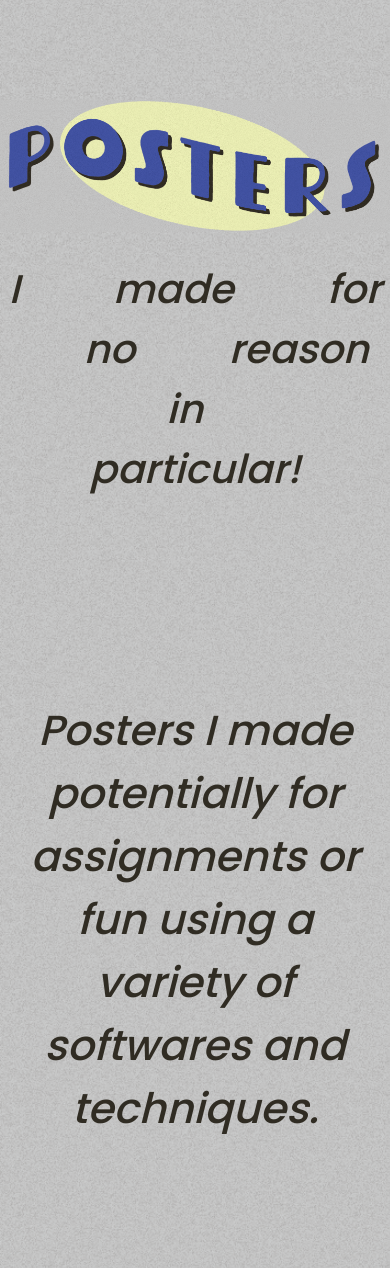
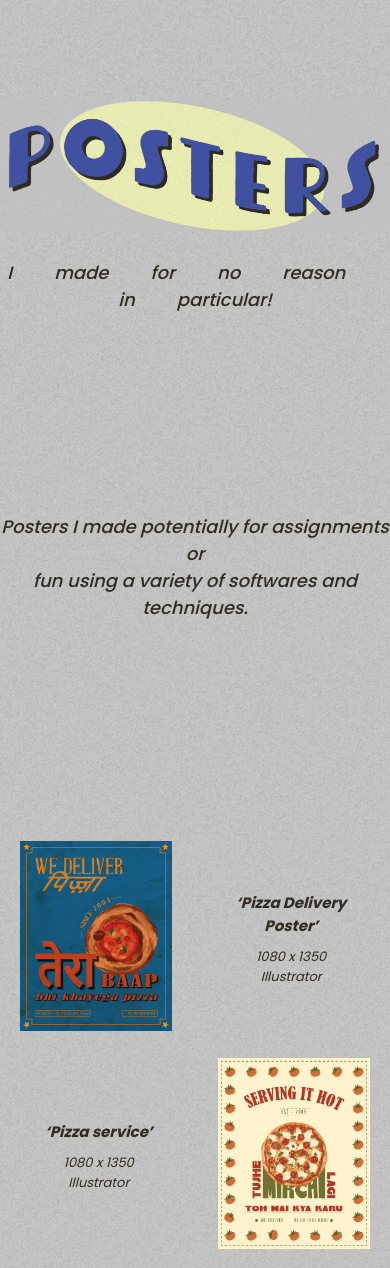
Before and after one commit to Venkatasainikhil22/Portfolio, a plain HTML site: page index.html in a window 390 px wide. Shown: the top 1268 px of the page. Drawn offline with Linux system fonts and the light colour scheme.

Commit message:
final code

```diff
--- a/style.css
+++ b/style.css
@@ -107,7 +107,8 @@ body{
   display: flex;
   flex-direction: column;
   align-items: center;
-  padding: 50px;
+  padding: 50px 20px 20px 20px;
+
 }
 
 .text-container-down {
@@ -133,3 +134,42 @@ footer {
   background-color: #000;
   color: #d5d5d5;
 }
+
+/* Media Queries for further responsiveness */
+@media (max-width: 768px) {
+    .poster-title {
+        font-size: 28px;
+    }
+
+    .para-container-description {
+        font-size: 28px;
+    }
+
+    .text-container h2, .text-container-down h2 {
+        font-size: 24px;
+        /* font-size: 4.5vw; */
+    }
+
+    .text-container p, .text-container-down p {
+        font-size: 22px;
+    }
+}
+
+@media (max-width: 480px) {
+    .poster-title {
+        font-size: 18px;
+        /* font-size: 6vw; */
+    }
+
+    .para-container-description {
+        font-size: 18px;
+    }
+
+    .text-container h2, .text-container-down h2 {
+        font-size: 15px;
+    }
+
+    .text-container p, .text-container-down p {
+        font-size: 13px
+    }
+}
```
